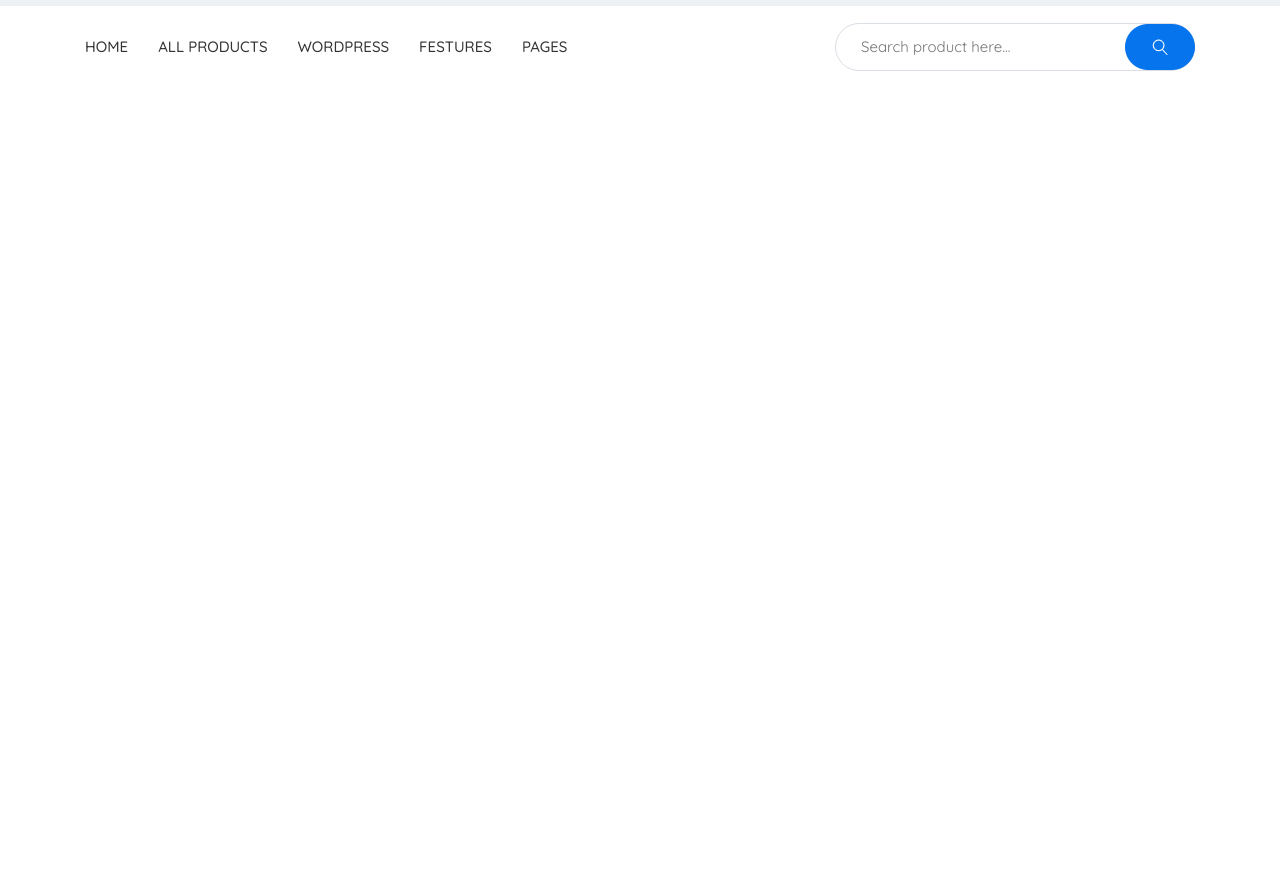
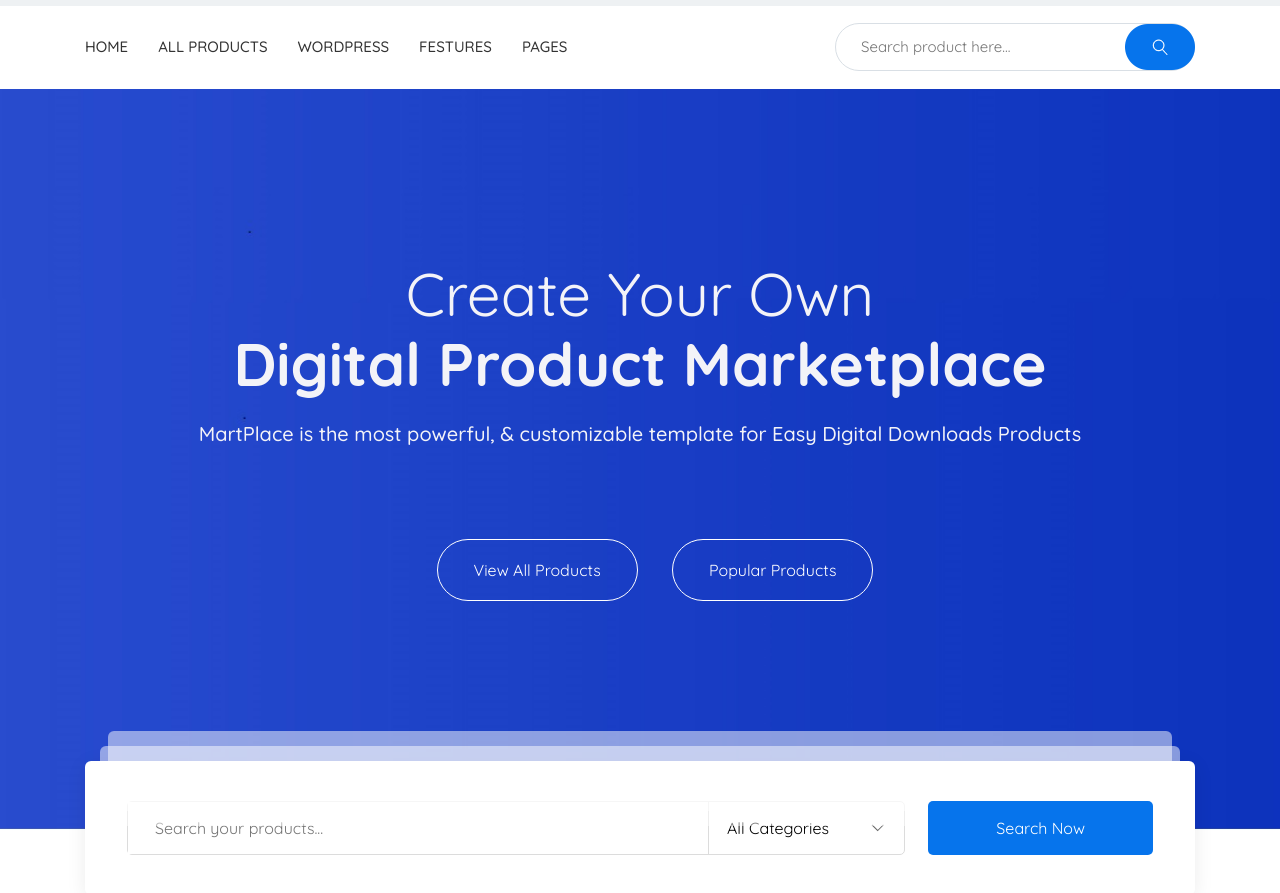
Before and after one commit to Paparatce/martplace, a website: page app/index.html in a window 1280 px wide. Shown: the part 97-990 px from the top of the page. Before the commit the page ends 800 px from the top, so only its background shows below. Drawn offline with nearby package versions, Linux system fonts and the light colour scheme; files that its build step writes are made by us from their sources.

Commit message:
added banner

```diff
--- a/app/index.html
+++ b/app/index.html
@@ -60,9 +60,11 @@
                         </ul>
                     </nav>
                     <div class="header__bottom-search">
-                        <form >
-                            <input class="header__bottom-form" type="text" placeholder="Search product here..." required>
-                            <button class="header__bottom-btn" type="submit"><img src="images/icons/bottom_search.png" alt=""></button>
+                        <form>
+                            <input class="header__bottom-form" type="text" placeholder="Search product here..."
+                                required>
+                            <button class="header__bottom-btn" type="submit"><img src="images/icons/bottom_search.png"
+                                    alt=""></button>
                         </form>
                     </div>
                 </div>
@@ -71,7 +73,41 @@
         </div>
         </div>
     </header>
+    <section class="banner">
+        <div class="banner__inner " style="background-image: url(images/banner.jpg);">
+            <div class="container">
+                <div class="banner__wrapper">
+                    <div class="banner__wrapper-title">Create Your Own
+                    </div>
+                    <div class="banner__wrapper-text"> Digital Product Marketplace</div>
+                    <div class="banner__wrapper-descr">
+                        MartPlace is the most powerful, & customizable template for Easy Digital Downloads Products
+                    </div>
+                    <div class="banner__wrapper-btn">
+                        <a href="#"> View All Products</a>
+                        <a href="#"> Popular Products</a>
+                    </div>
+                </div>
+                <div class="banner__bottom">
+                    <div class="banner__bottom-inner">
+                        <div class="banner__bottom-items">
+                            <div class="banner__bottom-form">
+                                <form>
+                                    <input class="banner__bottom-search" type="text"
+                                        placeholder="Search your products..." required>
+                                </form>
+                                <div class="banner__bottom-dropdown">
+                                    All Categories
+                                </div>
+                            </div>
+                            <button class="banner__bottom-btn" type="submit">Search Now</button>
+                        </div>
+                    </div>
+                </div>
+            </div>
+        </div>
 
+    </section>
 
     <script src="https://ajax.googleapis.com/ajax/libs/jquery/3.4.1/jquery.min.js"></script>
     <script src="js/libs.min.js"></script>
--- a/app/scss/style.scss
+++ b/app/scss/style.scss
@@ -5,7 +5,7 @@
 .header__top {
     background-color: #eef1f3;
     padding: 25px 0;
-    margin-bottom:16px;
+    margin-bottom: 16px;
     &-logo {
         margin-left: 7px;
     }
@@ -67,11 +67,11 @@
     }
 }
 .header__bottom {
-
     &-inner {
         display: flex;
         justify-content: space-between;
         align-items: center;
+        margin-bottom: 17px;
     }
     &-menu {
         display: flex;
@@ -89,7 +89,7 @@
         }
     }
     &-search {
-         position: relative;
+        position: relative;
     }
     &-form {
         color: #898f96;
@@ -100,7 +100,6 @@
         max-width: 360px;
         border-radius: 50px;
         border: 1px solid #d9dfe5;
-
     }
     &-btn {
         position: absolute;
@@ -109,5 +108,153 @@
         border: none;
         padding: 0;
         background: none;
+        cursor: pointer;
     }
 }
+.banner__inner {
+    background-repeat: no-repeat;
+    background-size: cover;
+    background-position: center;
+
+    // max-height: 100vh;
+    // height: 100vh;
+}
+
+.banner__wrapper {
+    text-align: center;
+    padding-top: 170px;
+    position: relative;
+    &-title {
+        color: #f3f3f8;
+        font-size: 60px;
+        line-height: 70px;
+    }
+    &-text {
+        color: #f3f3f8;
+        font-size: 60px;
+        line-height: 70px;
+        font-weight: 700;
+    }
+    &-descr {
+        color: #f3f3f8;
+        font-size: 20px;
+        line-height: 70px;
+        font-weight: 500;
+        padding-bottom: 70px;
+    }
+    &-btn a {
+        font-size: 16px;
+        line-height: 60px;
+        color: #fff;
+        border: 1px solid #fff;
+        padding: 0 36px;
+        border-radius: 50px;
+        margin-left: 30px;
+        transition: all 0.3s;
+    }
+    &-btn a:hover {
+        color: $blue;
+        background-color: #fff;
+    }
+
+    &-btn {
+        padding-bottom: 230px;
+    }
+}
+.banner__bottom {
+    &-items {
+        max-width: 1140px;
+        width: 100%;
+        background-color: #fff;
+        box-shadow: 0px 4px 20px 0px rgba(0, 0, 0, 0.08);
+        display: flex;
+        justify-content: space-between;
+        padding: 40px 42px;
+        border-radius: 6px;
+        margin-bottom: 100px;
+        position: absolute;
+        top: -70px;
+        z-index: 10;
+    }
+    &-items::before {
+        content: "";
+        max-width: 1080px;
+        width: 100%;
+        background-color: #fff;
+        opacity: 0.5;
+        display: flex;
+        justify-content: space-between;
+        padding: 40px 42px;
+        border-radius: 6px;
+        top: -15px;
+        position: absolute;
+        z-index: 1;
+        left: 15px;
+    }
+    &-items::after {
+        content: "";
+        max-width: 1064px;
+        width: 100%;
+        background-color: #fff;
+        opacity: 0.5;
+        display: flex;
+        justify-content: space-between;
+        padding: 40px 42px;
+        border-radius: 6px;
+        top: -30px;
+        position: absolute;
+        z-index: 1;
+        left: 23px;
+    }
+
+    &-search {
+        border: none;
+        font-size: 16px;
+        line-height: 42px;
+        max-width: 580px;
+        width: 580px;
+        padding: 5px 27px;
+    }
+    &-dropdown {
+        border: none;
+        font-size: 16px;
+        line-height: 42px;
+        border-left: 1px solid #dcdcdc;
+        padding: 5px 75px 5px 18px;
+    position: relative;
+    }
+        &-dropdown::after{
+            content: '';
+            height: 8px;
+            width:13px ;
+            background-image: url(../images/icons/chevron-down.png);
+            background-position: center;
+            background-repeat: no-repeat;
+            background-size: cover;
+            position: absolute;
+            bottom: 22px;
+            right: 20px;
+        }
+
+    &-inner {
+        position: relative;
+    }
+    &-form {
+        display: flex;
+        border: 1px solid #dcdcdc;
+        border-radius: 5px;
+        // max-width: 800px;
+        // width: 100%;
+        // justify-content: space-between;
+    }
+    &-btn {
+        font-size: 16px;
+        line-height: 42px;
+        border: none;
+        color: #fff;
+        background-color: $blue;
+        padding: 0 68px;
+        border-radius: 5px;
+        z-index: 2;
+    }
+}
```
Also changed, not shown: app/images/banner.jpg (added), app/images/icons/chevron-down.png (added).
